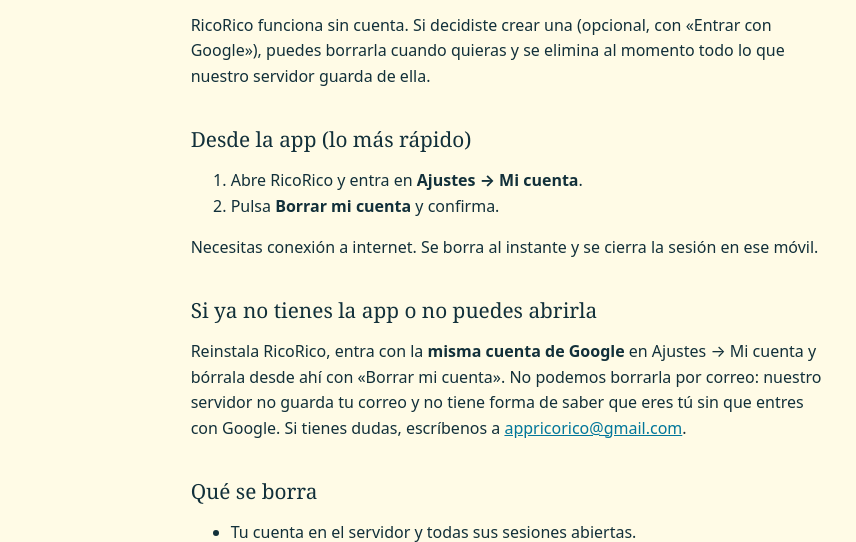
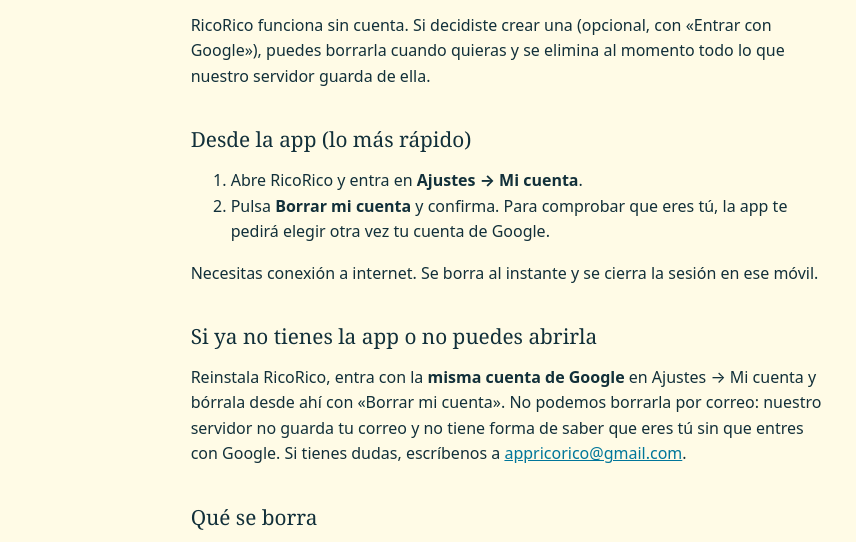
Before and after one commit to 5pabos/ricorico-web, a plain HTML site: page borrar-cuenta.html in a window 1280 px wide. Shown: the part 180-722 px from the top of the page, without its empty margins (129-985 px from the left). Drawn offline with Linux system fonts and the light colour scheme.

Commit message:
Borrar cuenta: reautenticacion

```diff
--- a/borrar-cuenta.html
+++ b/borrar-cuenta.html
@@ -25,7 +25,7 @@
   <h2>Desde la app (lo más rápido)</h2>
   <ol>
     <li>Abre RicoRico y entra en <strong>Ajustes → Mi cuenta</strong>.</li>
-    <li>Pulsa <strong>Borrar mi cuenta</strong> y confirma.</li>
+    <li>Pulsa <strong>Borrar mi cuenta</strong> y confirma. Para comprobar que eres tú, la app te pedirá elegir otra vez tu cuenta de Google.</li>
   </ol>
   <p>Necesitas conexión a internet. Se borra al instante y se cierra la sesión en ese móvil.</p>
 
```
